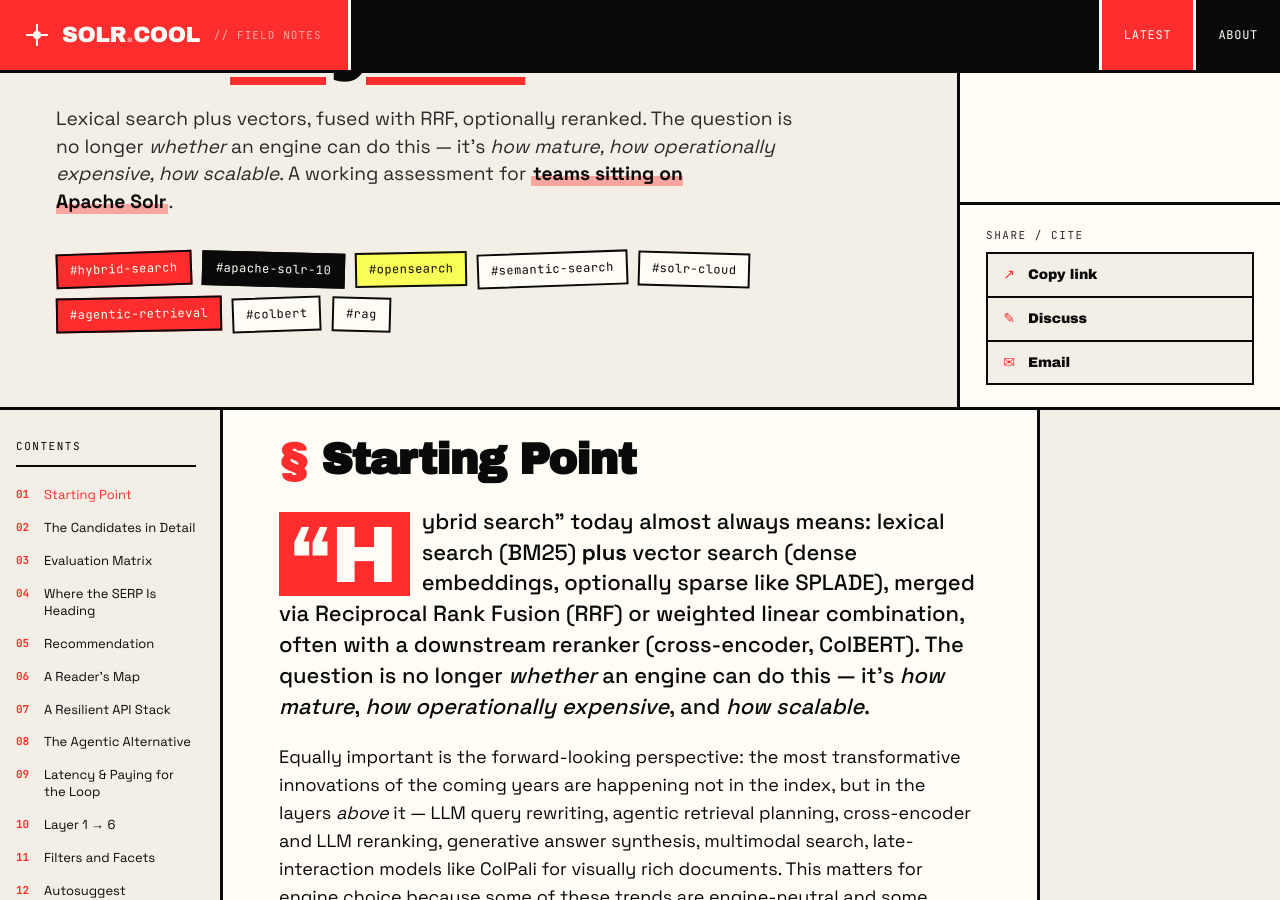
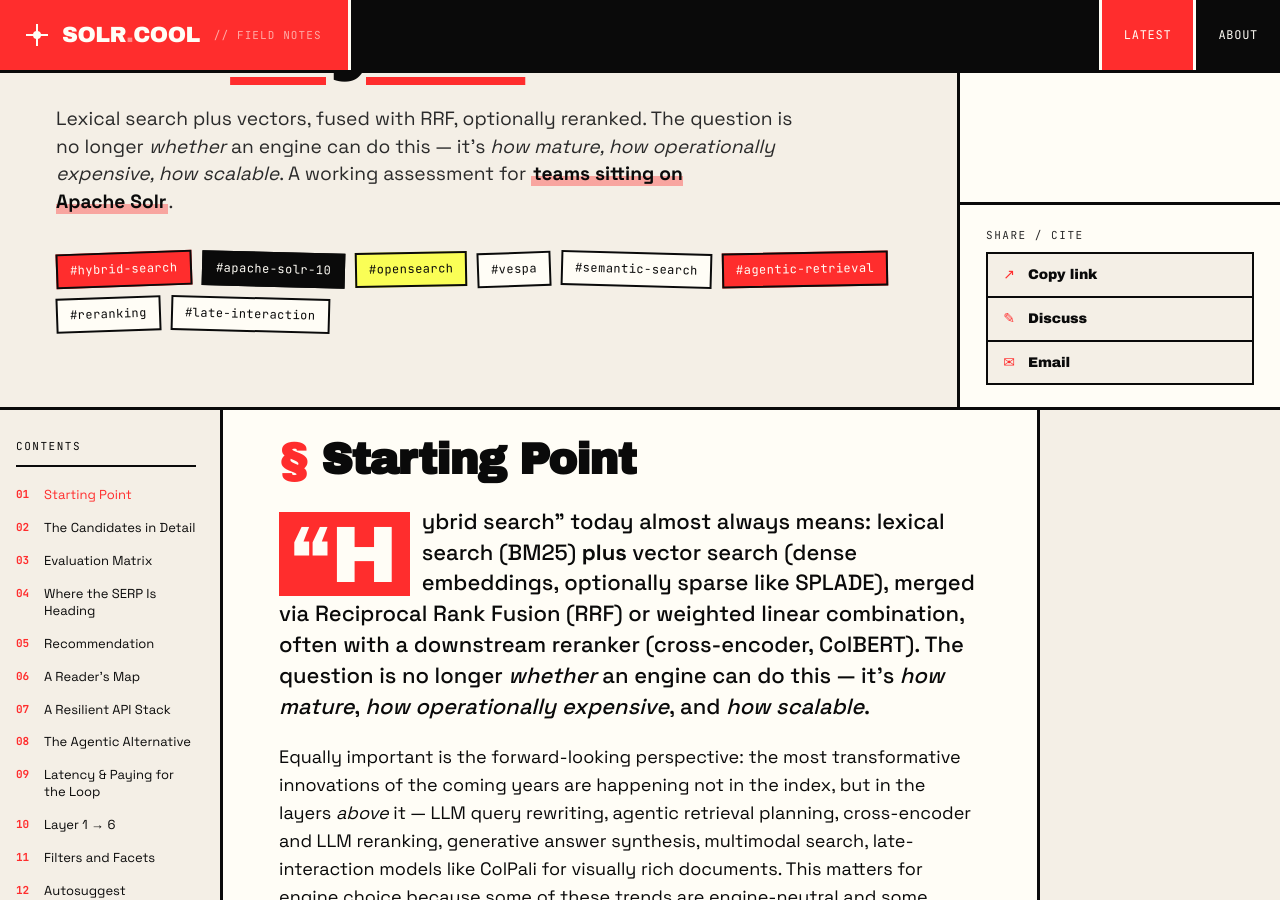
Before and after one commit to solr-cool/solr-cool.github.io, a Jekyll site: the page built from _posts/2026-05-18-hybrid-search-on-apache-solr.md, in a window 1280 px wide and 900 px high, scrolled down 354 px. Built offline with Jekyll 4.4.1, drawn with Linux system fonts in a browser that asks for light colours.

Commit message:
update tags

```diff
--- a/_posts/2026-05-18-hybrid-search-on-apache-solr.md
+++ b/_posts/2026-05-18-hybrid-search-on-apache-solr.md
@@ -11,11 +11,11 @@ tags_display:
   - { text: "hybrid-search",      style: "tag--red tag--rot1" }
   - { text: "apache-solr-10",     style: "tag--ink tag--rot2" }
   - { text: "opensearch",         style: "tag--yellow tag--rot3" }
-  - { text: "semantic-search",    style: "tag--rot1" }
-  - { text: "solr-cloud",         style: "tag--rot2" }
+  - { text: "vespa",              style: "tag--rot1" }
+  - { text: "semantic-search",    style: "tag--rot2" }
   - { text: "agentic-retrieval",  style: "tag--red tag--rot3" }
-  - { text: "colbert",            style: "tag--rot1" }
-  - { text: "rag",                style: "tag--rot2" }
+  - { text: "reranking",          style: "tag--rot1" }
+  - { text: "late-interaction",   style: "tag--rot2" }
 toc:
   - { id: starting-point, label: "Starting Point" }
   - { id: candidates,     label: "The Candidates in Detail" }
```
